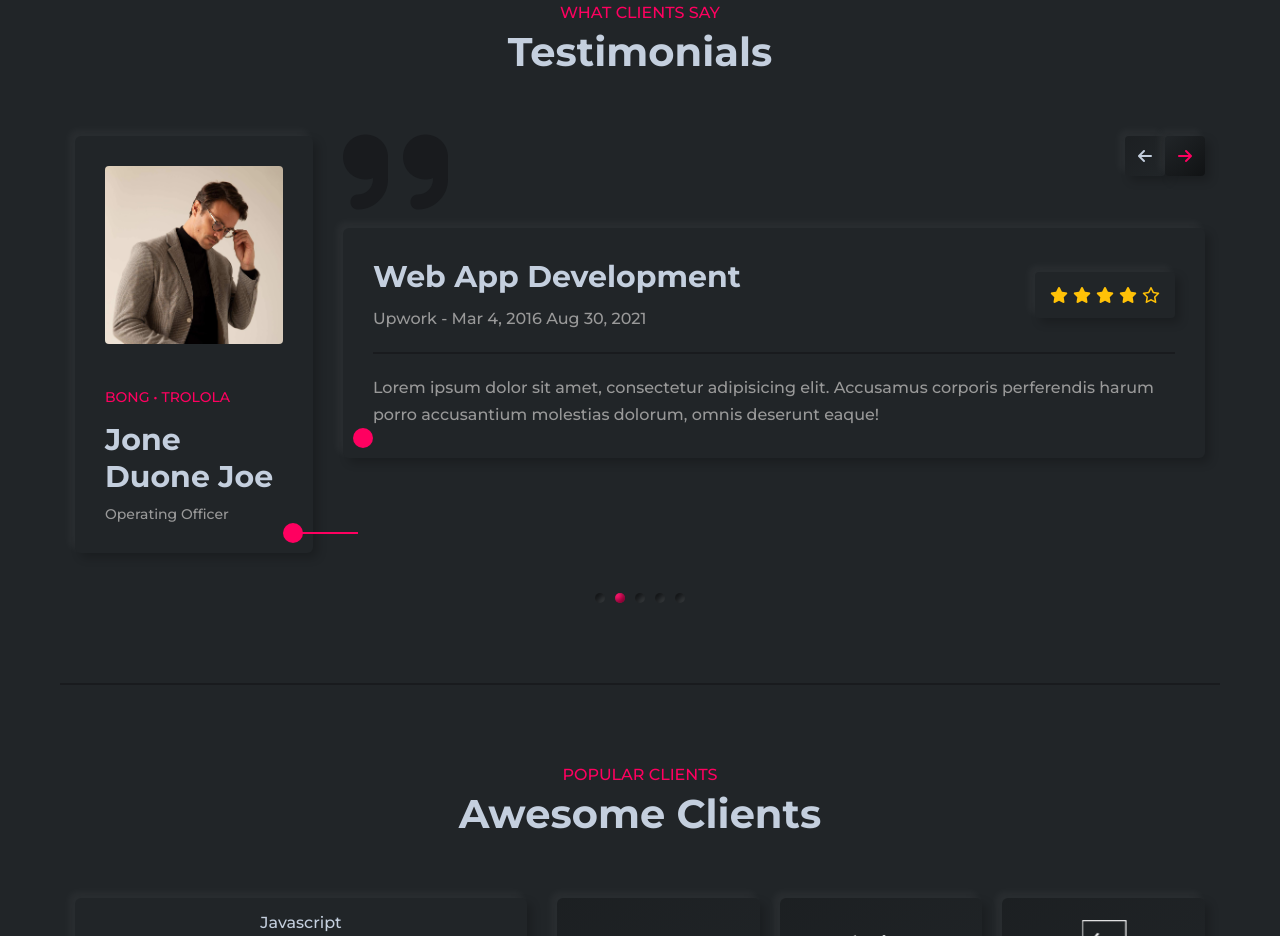
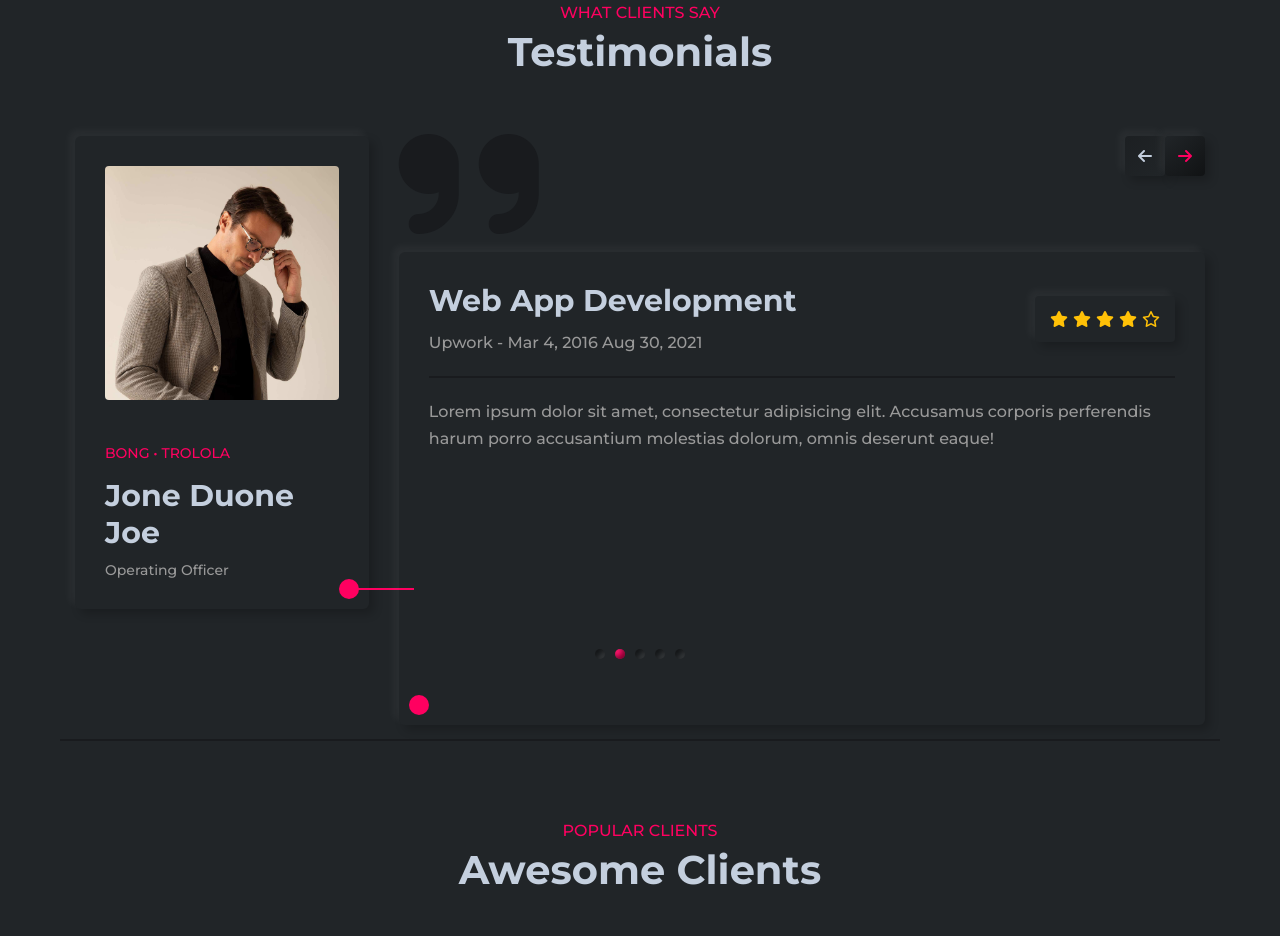
Before and after one commit to Mahmoudkhaleed/INBIO-project, a plain HTML site: page index.html in a window 1280 px wide. Shown: the part 3895-4831 px from the top of the page. Drawn offline with Linux system fonts and the light colour scheme.

Commit message:
Update inbio.css

```diff
--- a/css/inbio.css
+++ b/css/inbio.css
@@ -834,7 +834,7 @@ textarea {
 }
 
 .testimonials .testim-cont .col.profile {
-  width: 30%;
+  width: 40%;
   box-shadow: 5px 5px 10px rgb(0 0 0/20%),
     -5px -5px 10px rgb(300 300 300/5%);
   padding: 30px;
@@ -953,7 +953,7 @@ textarea {
 }
 
 .testimonials .testim-cont .col .quote-slider>.icon {
-  font-size: 120px;
+  font-size: 160px;
   color: var(--black);
   line-height: .6;
 }
@@ -996,6 +996,7 @@ textarea {
   border-radius: 6px;
   padding: 30px;
   position: relative;
+  height: 100%
 }
 
 .testimonials .testim-cont .col .opinion::before {
```
